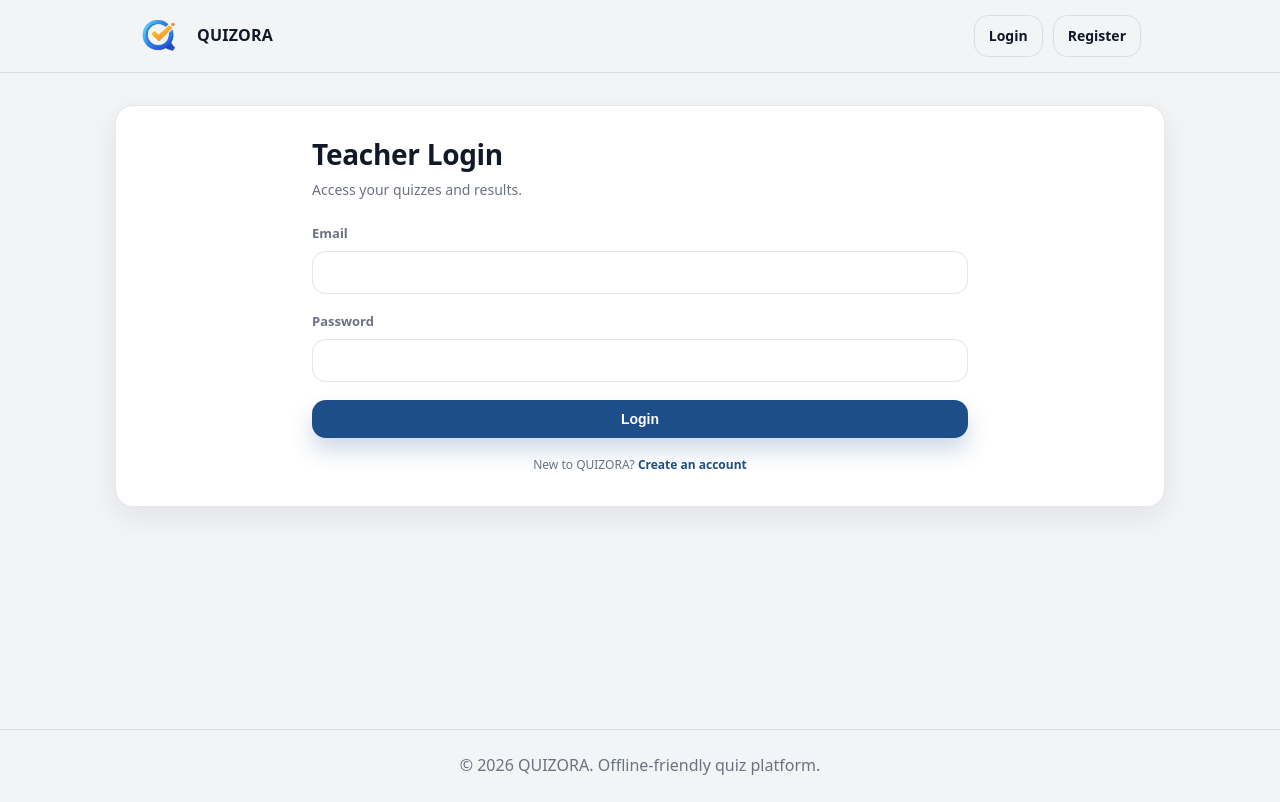
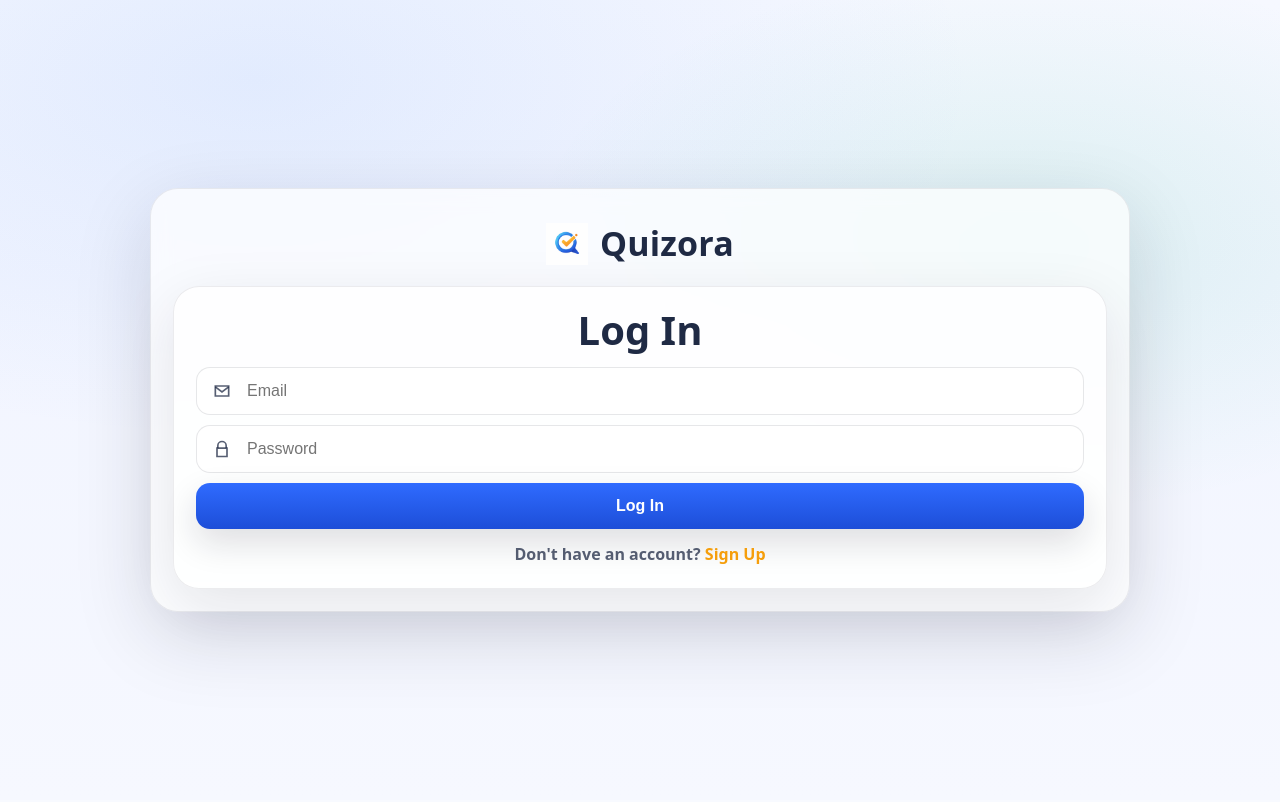
Before and after one commit to buildwithjaym/quizora, a PHP site: page /quizora/login.php in a window 1280 px wide. After the commit the page ends 661 px from the top, so only its background shows below. Run offline with PHP 8.4, Linux system fonts and the light colour scheme.

Commit message:
Login.php

```diff
--- a/public/login.php
+++ b/public/login.php
@@ -17,7 +17,7 @@ if (is_post()) {
     $email = isset($_POST['email']) ? trim((string)$_POST['email']) : '';
     $pass  = isset($_POST['password']) ? (string)$_POST['password'] : '';
 
-    if ($email === '' || mb_strlen($email) > 190 || !filter_var($email, FILTER_VALIDATE_EMAIL)) {
+    if ($email === '' || !filter_var($email, FILTER_VALIDATE_EMAIL)) {
         $errors[] = 'Enter a valid email.';
     }
     if ($pass === '') {
@@ -25,54 +25,71 @@ if (is_post()) {
     }
 
     if (count($errors) === 0) {
-        $sql = "SELECT id, password_hash FROM users WHERE email = ? LIMIT 1";
-        $stmt = mysqli_prepare(db(), $sql);
+        $user = auth_find_teacher_by_email($email);
 
-        if ($stmt) {
-            mysqli_stmt_bind_param($stmt, "s", $email);
-            mysqli_stmt_execute($stmt);
-            mysqli_stmt_bind_result($stmt, $id, $hash);
+        $ok = false;
+        if (is_array($user) && isset($user['id']) && isset($user['password_hash'])) {
+            $hash = (string)$user['password_hash'];
+            if ($hash !== '' && password_verify($pass, $hash)) {
+                $ok = true;
 
-            if (mysqli_stmt_fetch($stmt)) {
-                mysqli_stmt_close($stmt);
+                auth_login_teacher((int)$user['id']);
 
-                if (is_string($hash) && password_verify($pass, $hash)) {
-                    auth_login_teacher((int)$id);
-
-                    $up = mysqli_prepare(db(), "UPDATE users SET last_login_at = NOW() WHERE id = ?");
+                $up = mysqli_prepare(db(), "UPDATE users SET last_login_at = NOW() WHERE id = ? LIMIT 1");
                 if ($up) {
-                        mysqli_stmt_bind_param($up, "i", $id);
+                    $uid = (int)$user['id'];
+                    mysqli_stmt_bind_param($up, "i", $uid);
                     mysqli_stmt_execute($up);
                     mysqli_stmt_close($up);
                 }
 
                 flash_set('success', 'Welcome back!');
                 redirect('/teacher_dashboard.php');
-                } else {
-                    $errors[] = 'Incorrect email or password.';
             }
-            } else {
-                mysqli_stmt_close($stmt);
-                $errors[] = 'Incorrect email or password.';
         }
-        } else {
-            $errors[] = 'Login failed. Please try again.';
+
+        if (!$ok) {
+            $errors[] = 'Email or password is incorrect. Try again.';
         }
     }
 }
 
-include __DIR__ . '/../views/partials/header.php';
-include __DIR__ . '/../views/partials/toast.php';
+$flashError   = flash_get('error');
+$flashSuccess = flash_get('success');
 ?>
+<!doctype html>
+<html lang="en">
+<head>
+  <meta charset="utf-8">
+  <meta name="viewport" content="width=device-width, initial-scale=1">
+  <title><?php echo e($page_title); ?></title>
 
-<div class="card">
-  <div class="card__pad" style="max-width:720px; margin:0 auto;">
-    <h1 class="card__title">Teacher Login</h1>
-    <p class="card__subtitle">Access your quizzes and results.</p>
+  <link rel="stylesheet" href="./../assets/css/app.css?v=2">
+  <link rel="stylesheet" href="./../assets/css/auth.css?v=2">
+  <link rel="icon" href="./../assets/img/remove_logo.png" type="image/png">
+</head>
+<body class="auth-page">
+  <div class="auth-shell">
+    <div class="auth-card">
+
+      <div class="auth-brand">
+        <img class="auth-logo" src="./../assets/img/logo.png" alt="Quizora Logo">
+        <div class="auth-brand-name">Quizora</div>
+      </div>
+
+      <div class="auth-panel">
+        <h1 class="auth-title">Log In</h1>
+
+        <?php if (is_string($flashError) && $flashError !== '') { ?>
+          <div class="auth-alert auth-alert--danger"><?php echo e($flashError); ?></div>
+        <?php } ?>
+
+        <?php if (is_string($flashSuccess) && $flashSuccess !== '') { ?>
+          <div class="auth-alert auth-alert--success"><?php echo e($flashSuccess); ?></div>
+        <?php } ?>
 
         <?php if (count($errors) > 0) { ?>
-      <div class="alert alert--error">
-        <div style="font-weight:900; margin-bottom:6px;">Please fix the following:</div>
+          <div class="auth-alert auth-alert--danger">
             <ul style="margin:0; padding-left:18px;">
               <?php foreach ($errors as $err) { ?>
                 <li><?php echo e($err); ?></li>
@@ -81,27 +98,41 @@ include __DIR__ . '/../views/partials/toast.php';
           </div>
         <?php } ?>
 
-    <form class="form" method="post" action="<?php echo e(BASE_URL); ?>/login.php" autocomplete="off">
+        <form method="post" action="login.php" autocomplete="off">
           <input type="hidden" name="_csrf" value="<?php echo e(csrf_token()); ?>">
 
-      <div class="field">
-        <label class="label" for="email">Email</label>
-        <input class="input" id="email" name="email" type="email" value="<?php echo e($email); ?>" required>
+          <label class="auth-field">
+            <span class="auth-icon" aria-hidden="true">
+              <svg viewBox="0 0 24 24" width="20" height="20">
+                <path d="M4 6h16v12H4z" fill="none" stroke="currentColor" stroke-width="2" />
+                <path d="M4 7l8 6 8-6" fill="none" stroke="currentColor" stroke-width="2" />
+              </svg>
+            </span>
+            <input class="auth-input" name="email" type="email" placeholder="Email"
+                   value="<?php echo e($email); ?>" required autocomplete="email">
+          </label>
+
+          <label class="auth-field">
+            <span class="auth-icon" aria-hidden="true">
+              <svg viewBox="0 0 24 24" width="20" height="20">
+                <path d="M7 11V8a5 5 0 0 1 10 0v3" fill="none" stroke="currentColor" stroke-width="2" />
+                <path d="M6 11h12v10H6z" fill="none" stroke="currentColor" stroke-width="2" />
+              </svg>
+            </span>
+            <input class="auth-input" name="password" type="password" placeholder="Password"
+                   required autocomplete="current-password">
+          </label>
+
+          <button class="auth-btn auth-btn--blue" type="submit">Log In</button>
+        </form>
+
+        <p class="auth-foot">
+          Don't have an account?
+          <a class="auth-link auth-link--accent" href="register.php">Sign Up</a>
+        </p>
       </div>
 
-      <div class="field">
-        <label class="label" for="password">Password</label>
-        <input class="input" id="password" name="password" type="password" required>
-      </div>
-
-      <button class="btn btn--primary btn--block" type="submit">Login</button>
-
-      <div class="help" style="text-align:center;">
-        New to QUIZORA?
-        <a href="<?php echo e(BASE_URL); ?>/register.php" style="color:var(--primary); font-weight:800;">Create an account</a>
-      </div>
-    </form>
     </div>
   </div>
-
-<?php include __DIR__ . '/../views/partials/footer.php'; ?>
+</body>
+</html>
```
Lines whose indentation alone changed are shown as unchanged.
